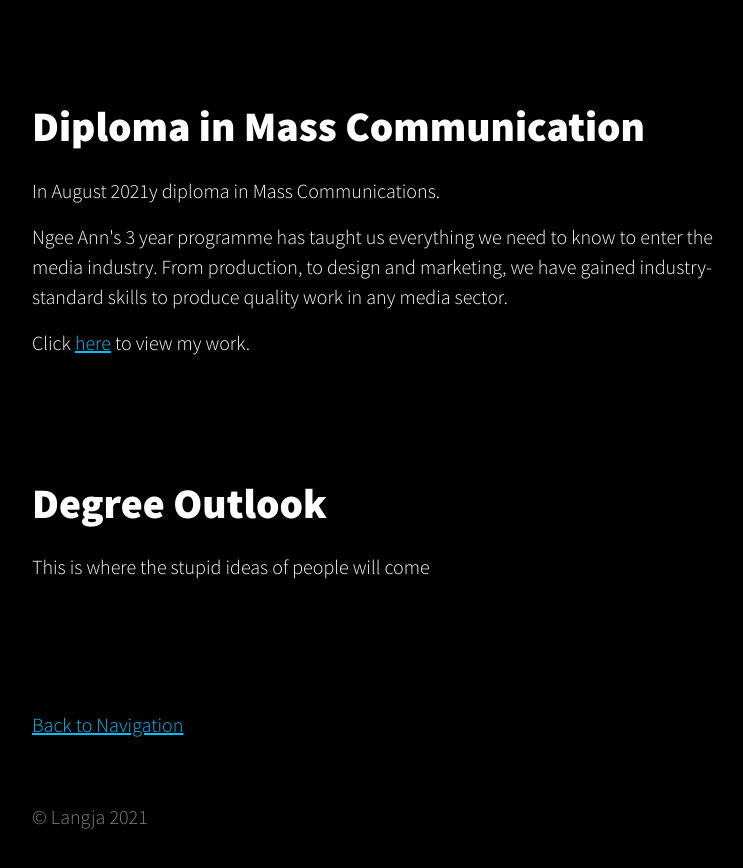
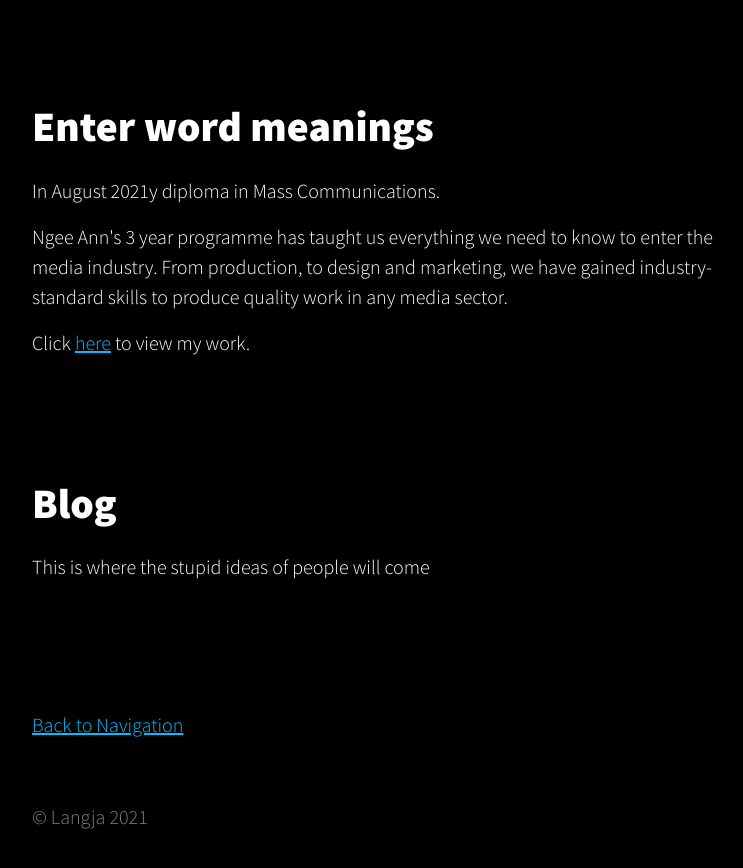
Before and after one commit to langjateam/langja, a plain HTML site: page index.html in a window 1280 px wide. Shown: the part 1651-2519 px from the top of the page, without its empty margins (240-983 px from the left). Drawn offline with nearby package versions, Linux system fonts and the light colour scheme.

Commit message:
Update index.html

```diff
--- a/index.html
+++ b/index.html
@@ -167,7 +167,7 @@
     <div class="container my-5">
         <div class="row">
             <div class="col-lg-8 mx-auto my-3">
-                <h1 class="my-4">Diploma in Mass Communication</h1>
+                <h1 class="my-4">Enter word meanings</h1>
                 <p>In August 2021y diploma in Mass Communications.</p>
                 <p>Ngee Ann's 3 year programme has taught us everything we need to know to enter the media industry. From production, to design and marketing, we have gained industry-standard skills to produce quality work in any media sector.</p>
                 <p>Click <a href="https://drive.googlHhyl7t99xnAfGG?usp=sharing" target="_blank">here</a> to view my work.</p>
@@ -182,7 +182,7 @@
     <div class="container my-5">
         <div class="row">
             <div class="col-lg-8 mx-auto my-3">
-                <h1 class="my-4">Degree Outlook</h1>
+                <h1 class="my-4">Blog</h1>
                 <p>
                    This is where the stupid ideas of people will come
                 </p>
```
